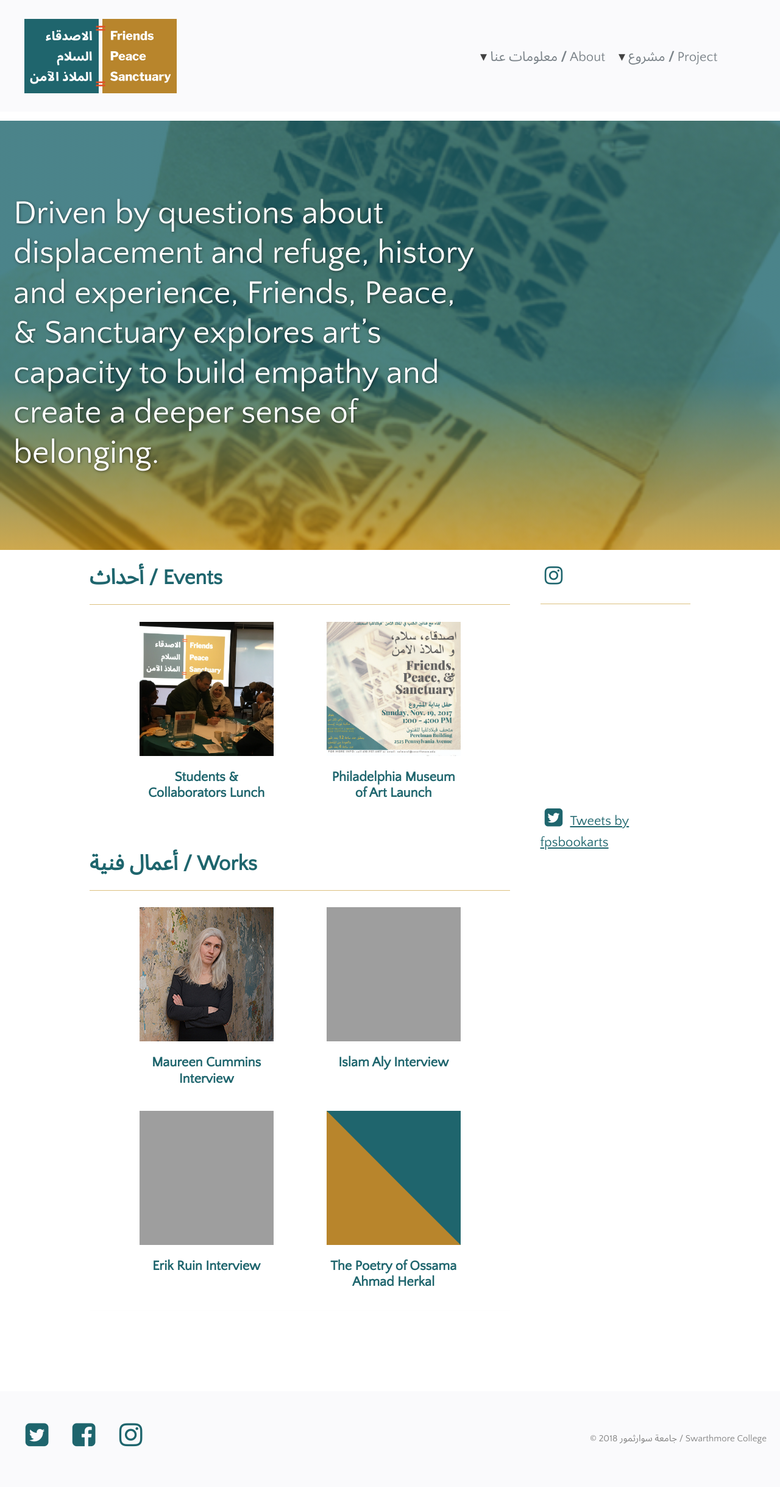
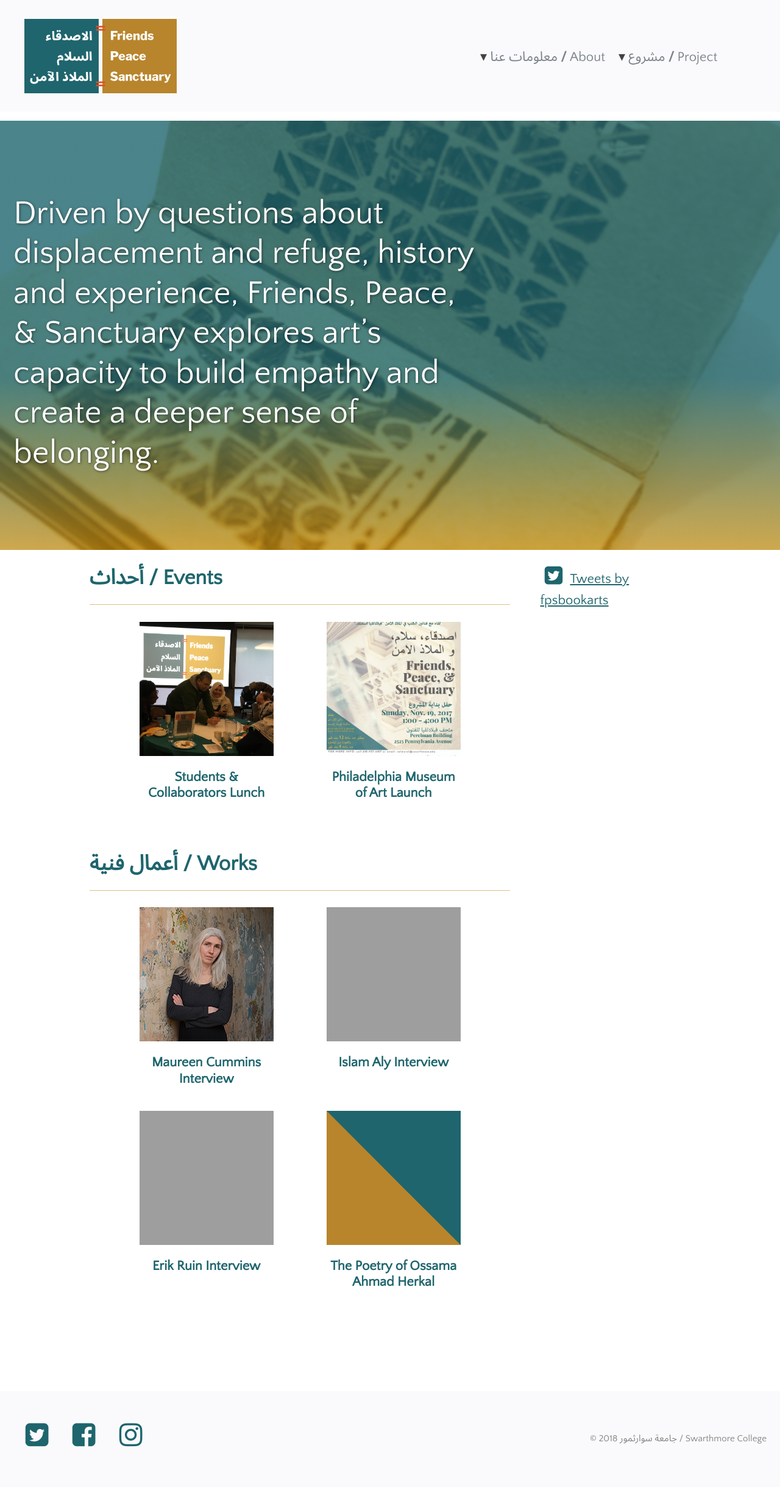
Before and after one commit to swat-ds/fps.swarthmore.edu, a Jekyll site: the page built from index.html, in a window 1280 px wide. Shown: the whole page at 61% size. Built offline with Jekyll 4.4.1, drawn with Linux system fonts in a browser that asks for light colours; the list of posts is cut into pages by our own code; comment, search, counter and statistics services are not loaded; grey boxes are pictures that could not be loaded.

Commit message:
hides insta feed due to API update

```diff
--- a/index.html
+++ b/index.html
@@ -37,15 +37,15 @@ include_categories:
 
     <div id="widgets">
 
-    <a href="https://instagram.com/{{ site.facebook.username }}"><i class="fa fa-fw fa-instagram" aria-hidden="true"></i></a>
+    <!-- <a href="https://instagram.com/{{ site.facebook.username }}"><i class="fa fa-fw fa-instagram" aria-hidden="true"></i></a> -->
 
-    <hr/>
+    <!-- <hr/> -->
     <!-- Instagram Widget Embed Start -->
     <!-- <div class="instawidget" data-user-name="fpsbookarts" data-amount="4" data-grid="2"></div> -->
     <!-- <script type="text/javascript" src="//www.stadget.com/cdn/widget-init.min.js"></script>
      --><!-- Instagram Widget Embed End -->
 
-    <div id="instagram-feed" data-user-name="{{ site.instagram.username }}"></div>
+    <!-- <div id="instagram-feed" data-user-name="{{ site.instagram.username }}"></div> -->
 
     <a href="https://twitter.com/{{ site.twitter.username }}"><i class="fa fa-fw fa-twitter-square" aria-hidden="true"></i></a>
 
```
